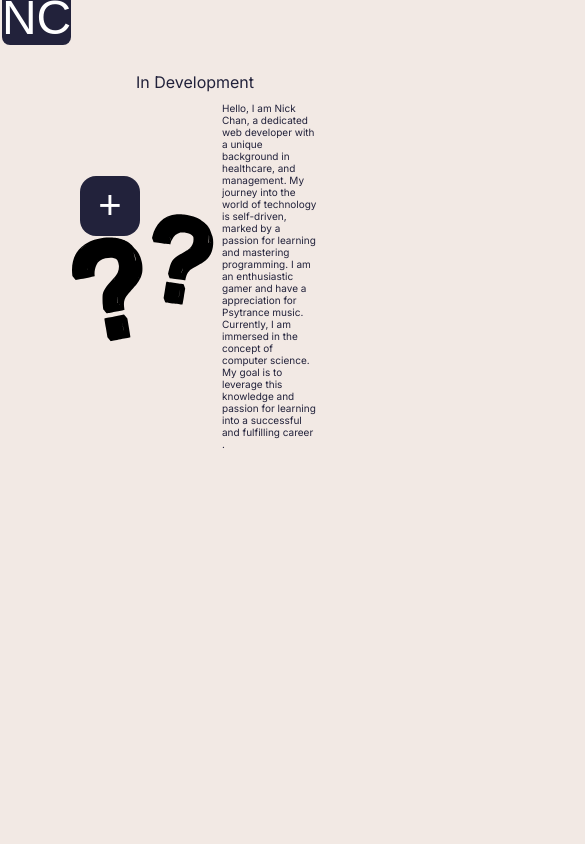
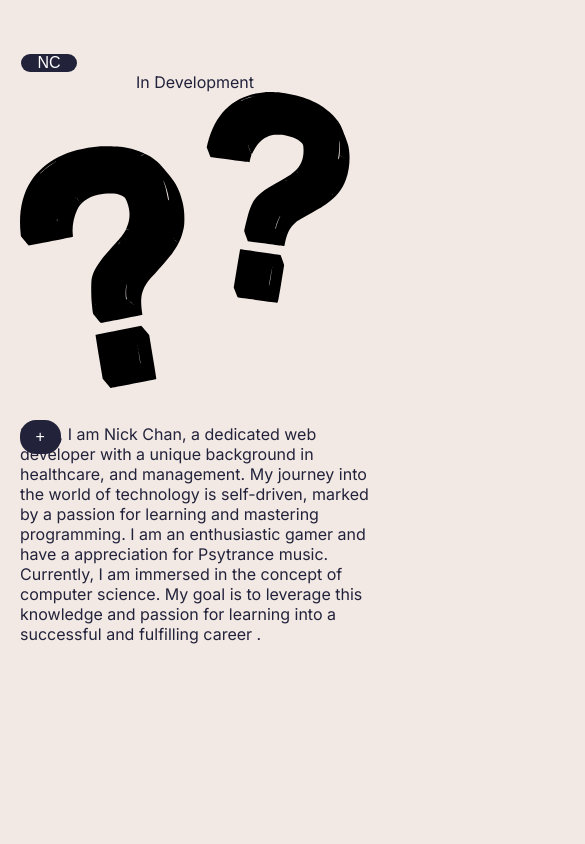
Before and after one commit to NickHChan/PortfolioPage, a Next.js app: page / in a window 390 px wide. Shown: the top 844 px of the page, 585 px wide, since content can reach past the window. Built offline with nearby package versions, Linux system fonts and the light colour scheme.

Commit message:
added media queries to Article.module.css, Navbar.module.css, and Footer.module.css

```diff
--- a/src/app/components/footer/Footer.module.css
+++ b/src/app/components/footer/Footer.module.css
@@ -5,9 +5,9 @@
     width: 80%;
     position: fixed;
     margin: 4% auto;
-    align-items: flex-end;
+    align-items: flex-start;
     bottom: 0;
-    left: 0;
+    left: -10%;
     right: 0;
     z-index: 100;
 }
@@ -15,9 +15,8 @@
 .hoverMenu{
     display: flex;
     justify-content: center;
-    height: 90px;
-    width: 80px;
     font-size: 5rem;
+    padding: 0.5rem 1rem;
     background-color: #22223B;
     border-radius: 1rem;
     border: transparent;
@@ -53,20 +52,52 @@
     color: #FFB84D;
 }
 
-@media (max-width:426px) {
+/* xl */
+@media (max-width: 1280px) {
     .footer{
-        align-items: flex-start;
-        top: 19%;
-        left: 20.5%;
+        margin: 10% auto;
     }
     .hoverMenu{
-        align-items: center;
-        font-size: 40px;
-        height: 60px;
-        width: 60px;
-    }
-    .subMenuBG{
-        height: 100px;
-        width: 100px;
+        font-size: 4rem;
     }
 }
+
+/* lg */
+@media (max-width: 1024px) {
+    .footer{
+        margin: 15% auto;
+    }
+    .hoverMenu{
+        font-size: 3rem;
+    }
+}
+
+/* md */
+@media (max-width: 768px) {
+    .footer{
+        margin: 18% auto;
+    }
+    .hoverMenu{
+        font-size: 2.5rem;
+    }
+}
+
+/* sm */
+@media (max-width: 640px) {
+    .footer{
+        margin: 25% auto;
+    }
+    .hoverMenu{
+        font-size: 2rem;
+    }
+}
+
+/* xs */
+@media (max-width: 475px) {
+    .footer{
+        margin: 100% auto;
+    }
+    .hoverMenu{
+        font-size: 1rem;
+    }
+}
--- a/src/app/components/navBar/NavBar.module.css
+++ b/src/app/components/navBar/NavBar.module.css
@@ -25,14 +25,49 @@
     scale: 1.2;
 }
 
-@media (max-width:426px) {
+/* xl */
+@media (max-width: 1280px) {
+    .button{
+        font-size: 4rem;
+    }
+}
+
+/* lg */
+@media (max-width: 1024px) {
     .navBody{
-        width: 90%;
+        margin: 8% auto;
     }
     .button{
-        padding: 0;
         font-size: 3rem;
-        border-radius: 0.5rem;
     }
+}
 
+/* md */
+@media (max-width: 768px) {
+    .navBody{
+        margin: 10% auto;
+    }
+    .button{
+        font-size: 2.5rem;
+    }
 }
+
+/* sm */
+@media (max-width: 640px) {
+    .navBody{
+        margin: 14% auto;
+    }
+    .button{
+        font-size: 2rem;
+    }
+}
+
+/* xs */
+@media (max-width: 475px) {
+    .navBody{
+        margin: 20% auto;
+    }
+    .button{
+        font-size: 1rem;
+    }
+}
--- a/src/app/components/reuse/Article.module.css
+++ b/src/app/components/reuse/Article.module.css
@@ -4,6 +4,7 @@
     max-width: 1000px;
     display: flex;
     align-items: center;
+    justify-content: space-between;
     gap: 10rem;
     margin-bottom: 20rem;
 }
@@ -15,7 +16,7 @@
     justify-content: space-evenly;
     border: 0.3rem solid #FFB84D;
     height: 300px;
-    width: 300px;
+    width: 200px;
     background-color: #4A4E69;
     text-align: center;
     border-radius: 0.5rem;
@@ -28,9 +29,62 @@
     scale: 1.05;
 }
 
-@media (max-width:426px){
+
+/* xl */
+@media (max-width: 1280px) {
     .main{
-        font-size: 10px;
+        gap: 5rem;
+        width: 700px;
+    }
+    .rank{
+        height: 250px;
+        width: 150px;
+    }
+}
+
+/* lg */
+@media (max-width: 1024px) {
+    .main{
+        gap: 3rem;
+        width: 550px;
+    }
+    .rank{
+        height: 250px;
+        width: 100px;
         gap: 0;
     }
 }
+
+/* md */
+@media (max-width: 768px) {
+    .main{
+        gap: 0;
+        width: 350px;
+        flex-direction: column;
+    }
+    .rank{
+        height: 150px;
+        width: 50px;
+        font-size: 10px;
+        justify-content: space-around;
+        gap:0;
+    }
+}
+
+/* sm */
+@media (max-width: 640px) {
+    .main{
+        gap: 0;
+        width: 150px;
+        flex-direction: column;
+    }
+}
+
+/* xs */
+@media (max-width: 475px) {
+    .main{
+        gap: 0;
+        width: 350px;
+        flex-direction: column;
+    }
+}
--- a/src/app/components/reuse/Article.tsx
+++ b/src/app/components/reuse/Article.tsx
@@ -24,6 +24,9 @@ export default function Article({src, alt, width, height, paragraph, styleName,
             width={width}
             height={height}
             quality={80}
+            layout='responsive'
+            objectFit='cover'
+            objectPosition='center'
         />
         <p>
             {paragraph}
--- a/src/app/components/reuse/Projectbase.module.css
+++ b/src/app/components/reuse/Projectbase.module.css
@@ -21,12 +21,5 @@
     color: #22223B;
 }
 .link:hover{
-    border: 0.5rem solid red;
+    border: 0.5rem solid #394955;
 }
-
-@media(max-width:426px){
-    .projects{
-        width: 100px;
-        height: 100px   ;
-    }
-}
--- a/src/app/components/reuse/Projectbase.tsx
+++ b/src/app/components/reuse/Projectbase.tsx
@@ -27,6 +27,9 @@ export default function Project({src, alt, width, height, webLink, technologies,
             width={width}
             height={height}
             quality={80}
+            layout='responsive'
+            objectFit='cover'
+            objectPosition='center'
         />
         <p>
             {project_Name}
--- a/src/app/globals.css
+++ b/src/app/globals.css
@@ -4,9 +4,3 @@ body{
   color: #22223B;
   overflow-x: hidden;
 }
-
-@media (max-width: 426px) {
-  .body{
-    overflow:auto;
-  }
-}
```
Also changed, not shown: 1 other file (tests, documents, lock files or other folders).
